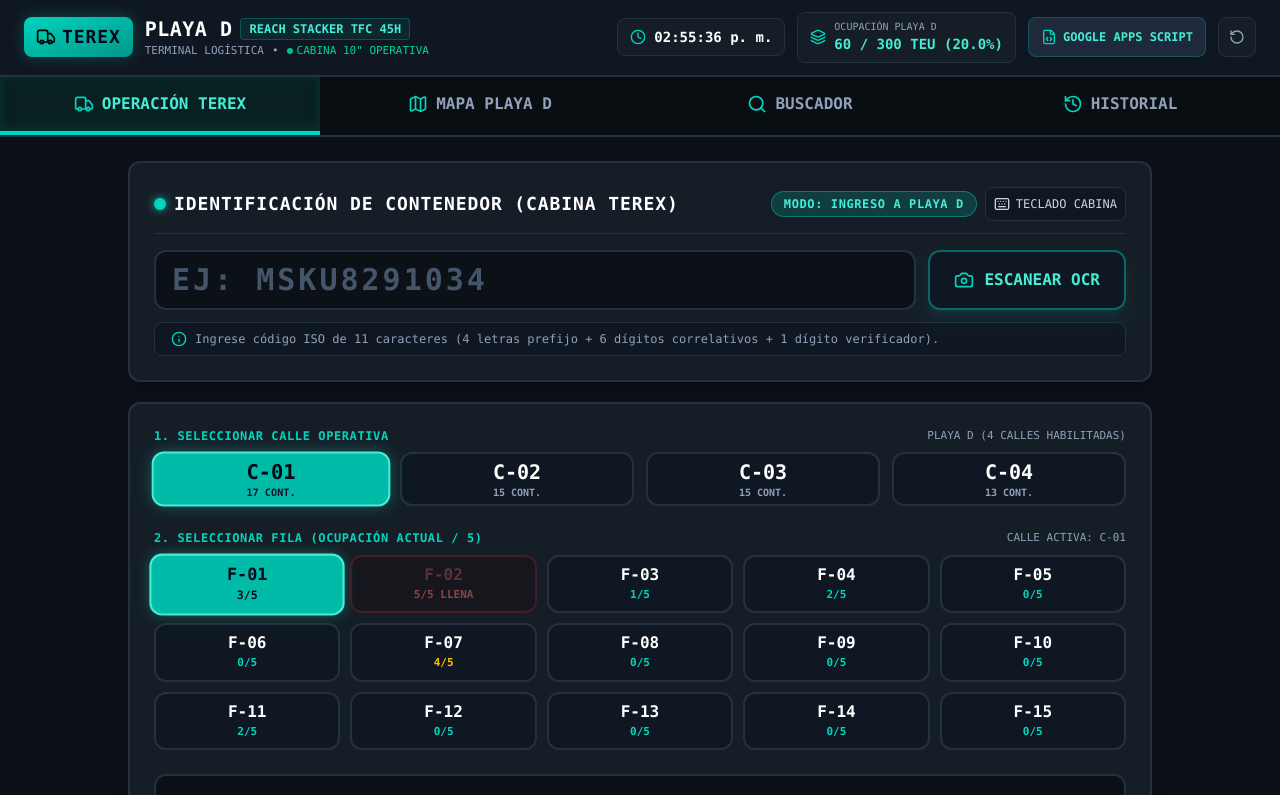
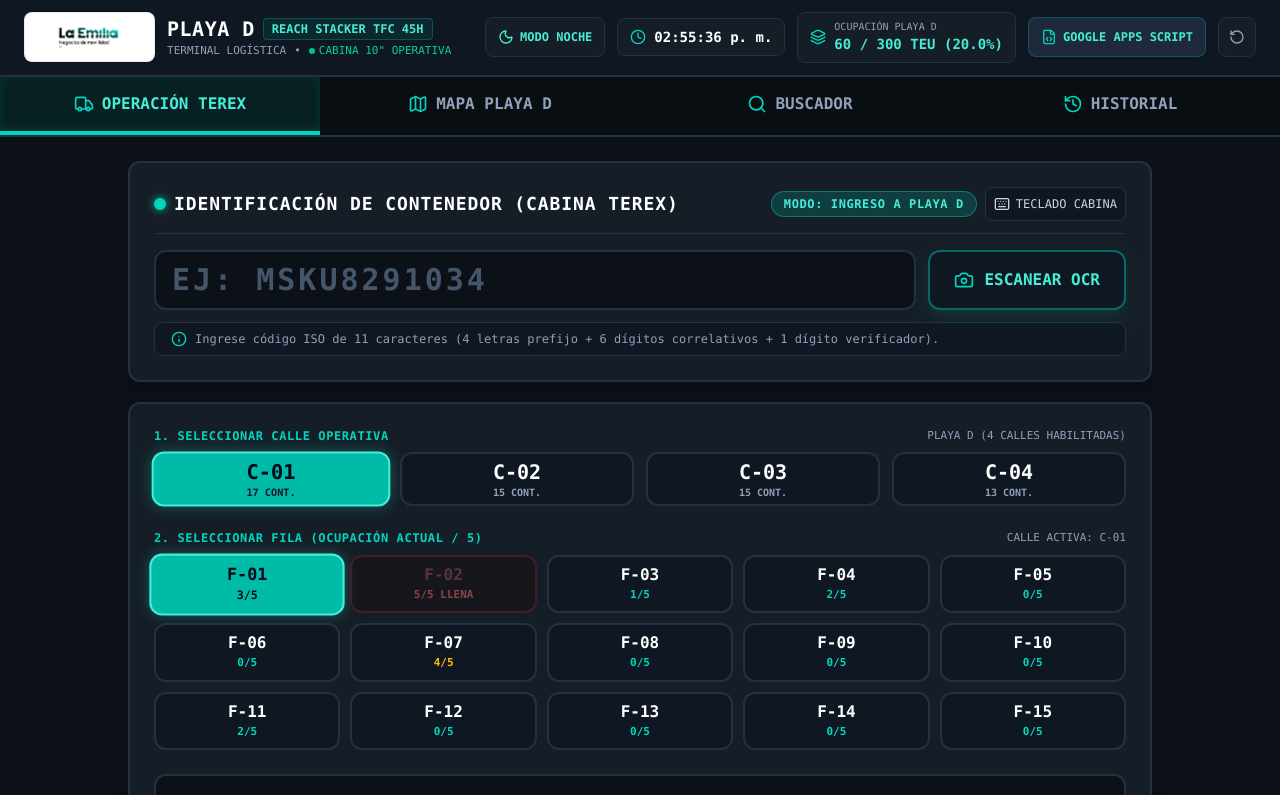
Before and after one commit to nicorrea237-arch/Playa-D-descarga-, a React (Vite) app: page / in a window 1280 px wide. Shown: the top 795 px of the page. Built offline with nearby package versions, Linux system fonts and the light colour scheme.

Commit message:
Update Header.tsx

```diff
--- a/src/components/Header.tsx
+++ b/src/components/Header.tsx
@@ -1,11 +1,13 @@
 import React, { useState, useEffect } from 'react';
-import { Truck, Clock, Layers, FileCode, RotateCcw } from 'lucide-react';
+import { Clock, Layers, FileCode, RotateCcw, Sun, Moon } from 'lucide-react';
 
 interface HeaderProps {
   totalOccupied: number;
   maxCapacity: number;
   onOpenGasModal: () => void;
   onResetDemo: () => void;
+  theme: 'dark' | 'light';
+  onToggleTheme: () => void;
 }
 
 export const Header: React.FC<HeaderProps> = ({
@@ -13,6 +15,8 @@ export const Header: React.FC<HeaderProps> = ({
   maxCapacity,
   onOpenGasModal,
   onResetDemo,
+  theme,
+  onToggleTheme,
 }) => {
   const [time, setTime] = useState<string>('');
 
@@ -36,11 +40,14 @@ export const Header: React.FC<HeaderProps> = ({
 
   return (
     <header className="bg-[#0f1722] border-b-2 border-[#233140] px-4 py-3 md:px-6 flex flex-wrap items-center justify-between gap-3">
-      {/* Brand & Reach Stacker Machine Tag */}
+      {/* Logo La Emilia & Playa D */}
       <div className="flex items-center gap-3">
-        <div className="bg-gradient-to-br from-teal-400 to-teal-600 text-slate-950 font-black font-mono px-3 py-1.5 rounded-lg text-lg tracking-wider shadow-[0_0_15px_rgba(20,184,166,0.3)] flex items-center gap-1.5">
-          <Truck className="w-5 h-5 text-black" />
-          TEREX
+        <div className="bg-white px-2.5 py-1 rounded-lg shadow-sm border border-slate-200/80 flex items-center justify-center no-theme-invert">
+          <img
+            src={`${import.meta.env.BASE_URL}publi/LaEmilia_Logosnuevos2023_Mesa%20de%20trabajo%201.jpg`}
+            alt="La Emilia - Negocios de movilidad"
+            className="h-9 md:h-10 w-auto object-contain"
+          />
         </div>
         <div>
           <div className="flex items-center gap-2">
@@ -62,15 +69,34 @@ export const Header: React.FC<HeaderProps> = ({
         </div>
       </div>
 
-      {/* Center / Right Metrics & Quick Actions */}
+      {/* Métricas y Botones */}
       <div className="flex flex-wrap items-center gap-2 md:gap-3 text-xs font-mono">
-        {/* Clock */}
+        {/* Botón Modo Sol / Noche */}
+        <button
+          onClick={onToggleTheme}
+          className="h-10 px-3 bg-[#151e27] hover:bg-[#1c2834] text-teal-300 border border-[#233140] hover:border-teal-400 rounded-lg font-bold flex items-center gap-1.5 transition-all active:scale-95"
+          title={theme === 'dark' ? 'Cambiar a Modo Iluminado (Sol)' : 'Cambiar a Modo Oscuro (Noche)'}
+        >
+          {theme === 'dark' ? (
+            <>
+              <Sun className="w-4 h-4 text-amber-400 no-theme-invert" />
+              <span className="hidden sm:inline">MODO SOL</span>
+            </>
+          ) : (
+            <>
+              <Moon className="w-4 h-4 text-teal-300" />
+              <span className="hidden sm:inline">MODO NOCHE</span>
+            </>
+          )}
+        </button>
+
+        {/* Reloj */}
         <div className="bg-[#151e27] border border-[#233140] px-3 py-2 rounded-lg flex items-center gap-2 text-slate-200">
           <Clock className="w-4 h-4 text-teal-400" />
           <span className="font-bold text-sm text-white">{time || '--:--:--'}</span>
         </div>
 
-        {/* Occupancy Indicator */}
+        {/* Ocupación */}
         <div className="bg-[#151e27] border border-[#233140] px-3 py-2 rounded-lg flex items-center gap-2">
           <Layers className="w-4 h-4 text-teal-400" />
           <div>
@@ -81,7 +107,7 @@ export const Header: React.FC<HeaderProps> = ({
           </div>
         </div>
 
-        {/* GAS Exporter Button */}
+        {/* Botón GAS */}
         <button
           onClick={onOpenGasModal}
           className="h-10 px-3 bg-[#1e293b] hover:bg-[#334155] text-teal-300 border border-teal-500/30 hover:border-teal-400 rounded-lg font-bold flex items-center gap-1.5 transition-all shadow-sm active:scale-95"
@@ -92,7 +118,7 @@ export const Header: React.FC<HeaderProps> = ({
           <span className="sm:hidden">GAS</span>
         </button>
 
-        {/* Reset Demo Fleet Button */}
+        {/* Botón Reset */}
         <button
           onClick={onResetDemo}
           className="h-10 px-2.5 bg-[#151e27] hover:bg-[#1c2834] text-slate-400 hover:text-slate-200 border border-[#233140] rounded-lg transition-all active:scale-95"
```
